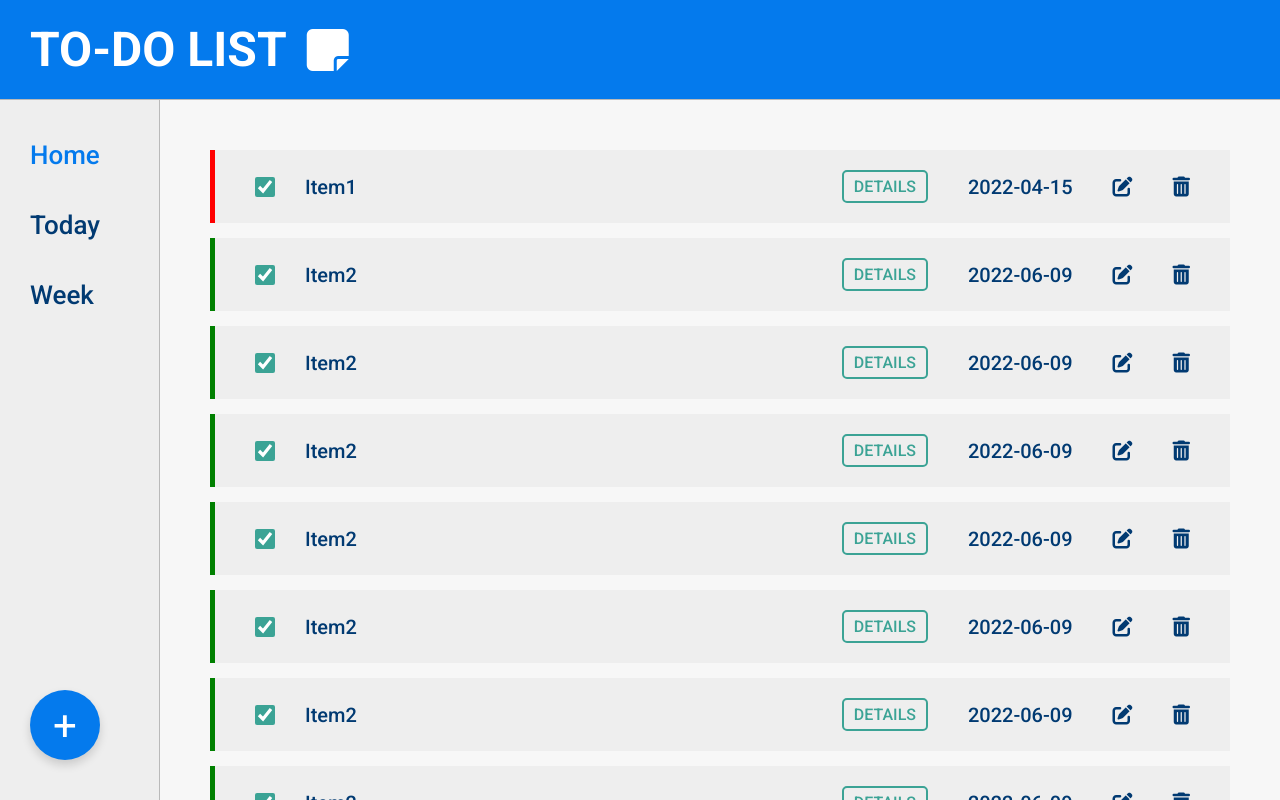
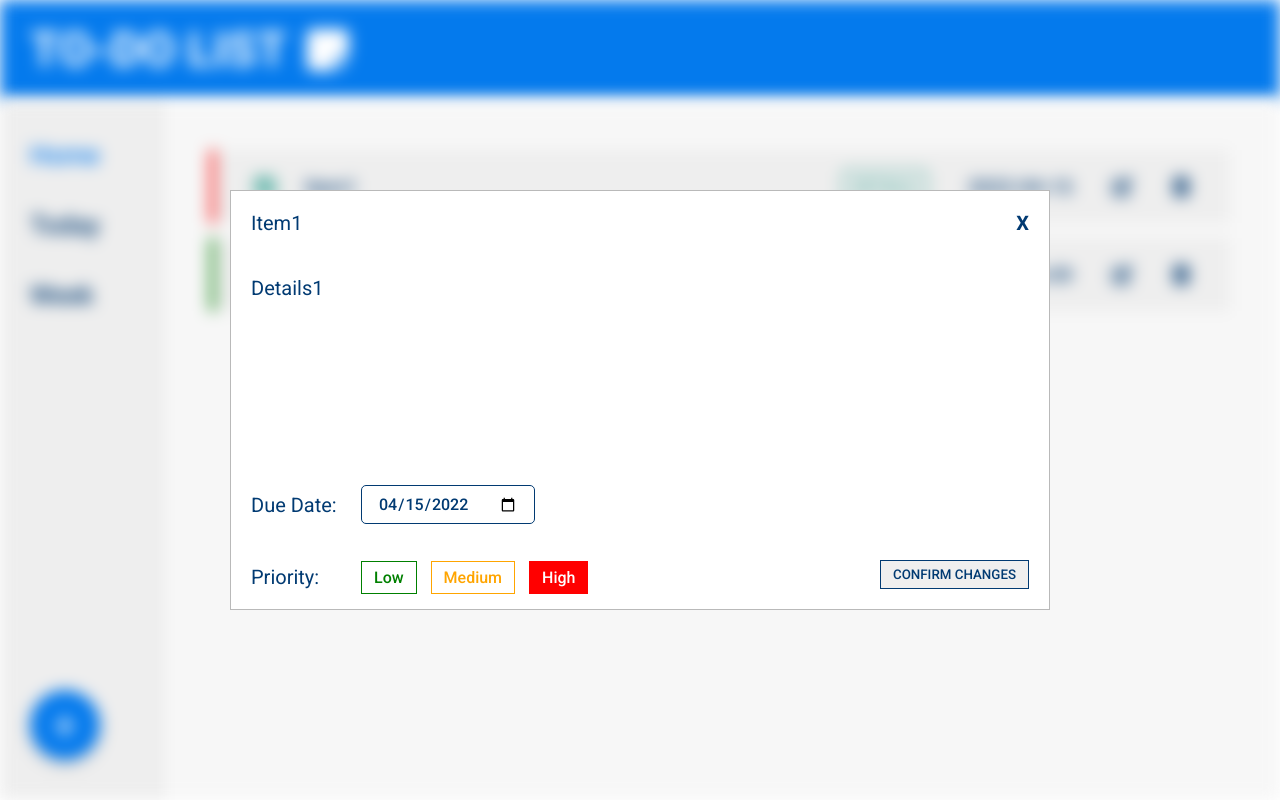
Before and after one commit to PetarR21/odin-to-do-list, a plain HTML site: page index.html in a window 1280 px wide. Both pictures are taken after a click on the icon 1122 px from the left and 186 px from the top of the page. Drawn offline with Linux system fonts and the light colour scheme.

Commit message:
Commit 4

```diff
--- a/index.html
+++ b/index.html
@@ -116,11 +116,11 @@
         <div id="edit-overlay-priority" class="flex">
             <p class="f-20 text-secondary">Priority:</p>
             <div>
-                <input name="edit-radio" type="radio" id="edit-low">
+                <input name="edit-radio" type="radio" id="edit-low" data-value="low">
                 <label for="edit-low">Low</label>
-                <input name="edit-radio" type="radio" id="edit-mid">
+                <input name="edit-radio" type="radio" id="edit-mid" data-value="mid">
                 <label for="edit-mid">Medium</label>
-                <input name="edit-radio" type="radio" id="edit-high">
+                <input name="edit-radio" type="radio" id="edit-high" data-value="high">
                 <label for="edit-high">High</label>
             </div>
         </div>
--- a/script.js
+++ b/script.js
@@ -56,6 +56,17 @@ class ToDoList {
 
         return returnItem;
     }
+
+    updateItem(id, title, details, date, priority) {
+        this.list.forEach((item) => {
+            if (item.id === id) {
+                item.title = title;
+                item.details = details;
+                item.date = date;
+                item.priority = priority;
+            }
+        })
+    }
 }
 
 class UI {
@@ -67,21 +78,6 @@ class UI {
 
         const StoredItems = [
             new ToDoItem('Item1', 'Details1', '2022-04-15', 'high'),
-            new ToDoItem('Item2', 'Details3', '2022-06-09', 'low'),
-            new ToDoItem('Item2', 'Details3', '2022-06-09', 'low'),
-            new ToDoItem('Item2', 'Details3', '2022-06-09', 'low'),
-            new ToDoItem('Item2', 'Details3', '2022-06-09', 'low'),
-            new ToDoItem('Item2', 'Details3', '2022-06-09', 'low'),
-            new ToDoItem('Item2', 'Details3', '2022-06-09', 'low'),
-            new ToDoItem('Item2', 'Details3', '2022-06-09', 'low'),
-            new ToDoItem('Item2', 'Details3', '2022-06-09', 'low'),
-            new ToDoItem('Item2', 'Details3', '2022-06-09', 'low'),
-            new ToDoItem('Item2', 'Details3', '2022-06-09', 'low'),
-            new ToDoItem('Item2', 'Details3', '2022-06-09', 'low'),
-            new ToDoItem('Item2', 'Details3', '2022-06-09', 'low'),
-            new ToDoItem('Item2', 'Details3', '2022-06-09', 'low'),
-            new ToDoItem('Item2', 'Details3', '2022-06-09', 'low'),
-            new ToDoItem('Item2', 'Details3', '2022-06-09', 'low'),
             new ToDoItem('Item2', 'Details3', '2022-06-09', 'low'),
         ]
 
@@ -132,9 +128,32 @@ class UI {
         document.querySelector('.details-overlay-details .value').textContent = item.details;
     }
 
+    static setEdit(element) {
+        const item = this.list.getElementByID(parseInt(element.dataset.id));
+        const editOverlay = document.querySelector('#edit-overlay');
+        editOverlay.setAttribute('data-editId', element.dataset.id);
+        const titleInput = editOverlay.querySelector('input[type="text"]');
+        const detailsInput = editOverlay.querySelector('textarea');
+        const dateInput = editOverlay.querySelector('input[type="date"]');
+        const priorityInputs = editOverlay.querySelectorAll('input[name="edit-radio"]');
+
+        titleInput.value = item.title;
+        detailsInput.value = item.details;
+        dateInput.value = item.date;
+
+        if (item.priority === 'low') {
+            priorityInputs[0].checked = true;
+        } else if (item.priority === 'mid') {
+            priorityInputs[1].checked = true;
+        } else {
+            priorityInputs[2].checked = true;
+        }
+    }
+
     static addEventListeners(element) {
         const deleteBtn = element.querySelector('.delete-btn');
         const detailsBtn = element.querySelector('.details')
+        const editBtn = element.querySelector('.edit-btn')
 
         deleteBtn.addEventListener('click', () => {
             console.log(this.list);
@@ -147,6 +166,12 @@ class UI {
             this.setDetails(element);
             this.openDetails();
         })
+
+        editBtn.addEventListener('click', () => {
+            this.openEdit();
+            this.setEdit(element);
+        })
+
     }
 
     static openOverlay() {
@@ -203,6 +228,28 @@ class UI {
         this.toggleBlur();
         this.toggleDetails();
     }
+
+    static toggleEdit() {
+        document.querySelector('#edit-overlay').classList.toggle('hidden');
+    }
+
+    static openEdit() {
+        if (document.querySelector('#edit-overlay').classList.contains('hidden')) {
+            this.toggleBlur();
+            this.toggleEdit();
+        }
+    }
+
+    static closeEdit() {
+        this.toggleBlur();
+        this.toggleEdit();
+    }
+
+    static updateElement(id, newTitle, newDetails, newDate, newPriority) {
+        console.log(this.list.getList());
+        this.list.updateItem(id, newTitle, newDetails, newDate, newPriority);
+        console.log(this.list.getList());
+    }
 }
 
 //Event: Display Books
@@ -223,6 +270,23 @@ document.querySelector('#closeDetailsOverlay').addEventListener('click', () => {
     UI.closeDetails();
 })
 
+//Event: Close event overlay
+document.querySelector('#edit-close-btn').addEventListener('click', () => {
+    UI.closeEdit();
+})
+
+//Event: Click on confirm edit button
+document.querySelector('#edit-overlay').addEventListener('submit', (e) => {
+    e.preventDefault();
+    const id = parseInt(e.target.dataset.editid);
+    const title = document.querySelector('#edit-overlay input[type="text"]').value;
+    const details = document.querySelector('#edit-overlay textarea').value;
+    const date = document.querySelector('#edit-overlay input[type="date"]').value;
+    const priority = document.querySelector('#edit-overlay input[type="radio"]:checked').dataset.value;
+
+    UI.updateElement(id, title, details, date, priority);
+})
+
 //Event: Submit overlay form and add item to list
 document.querySelector('#overlay-to-do').addEventListener('submit', (e) => {
     e.preventDefault();
```
